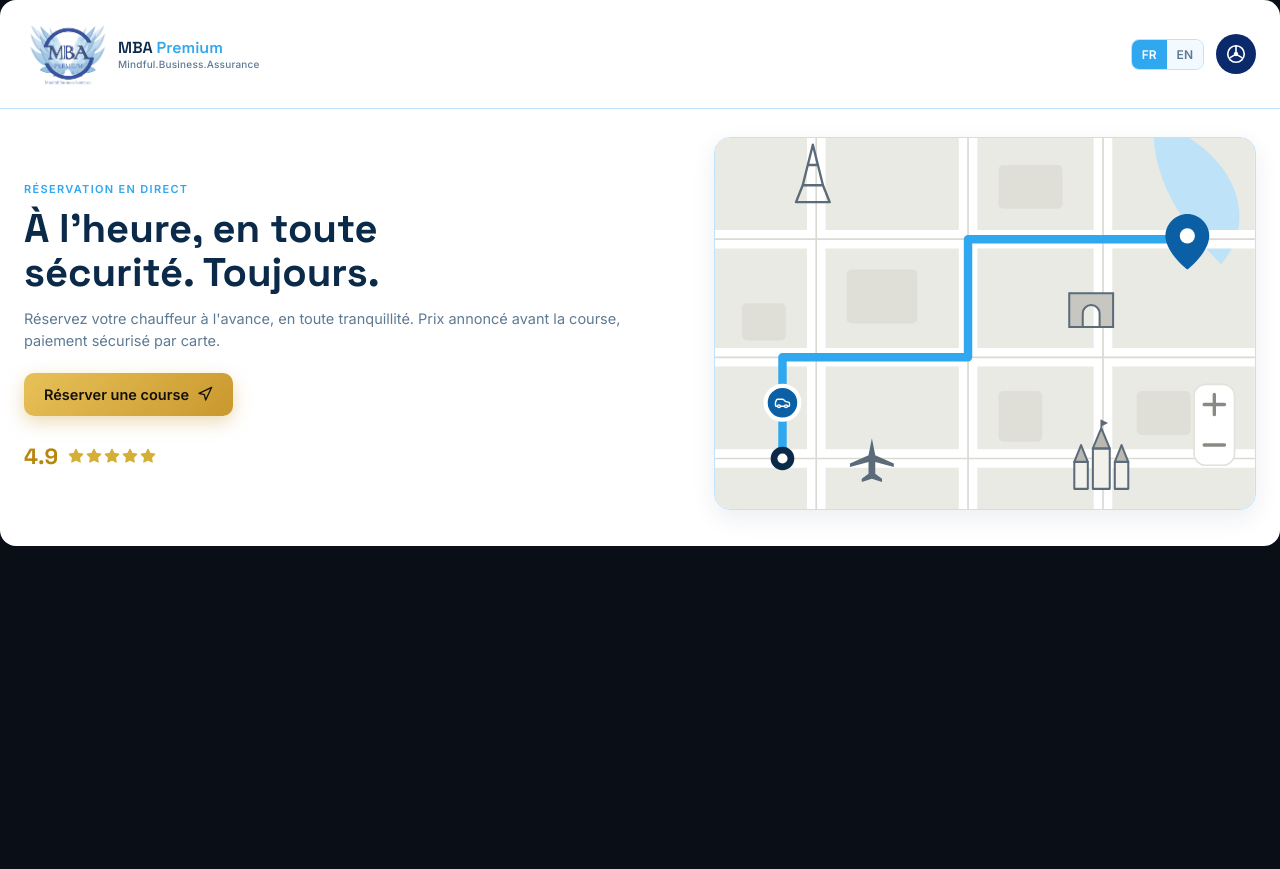
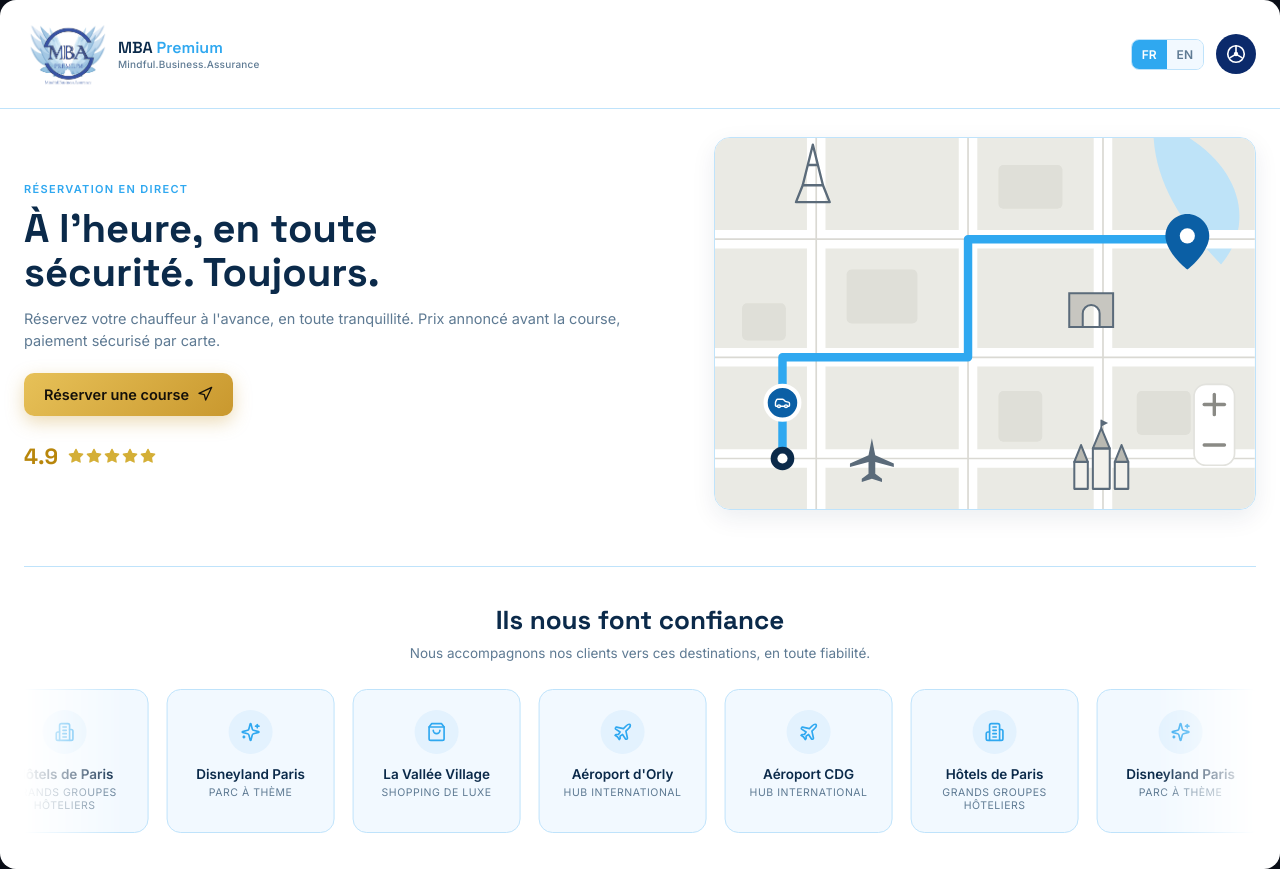
Before and after one commit to MBApremium/mba-premium-vtc, a React (Vite) app: page / in a window 1280 px wide. Before the commit the page ends 800 px from the top, so only its background shows below. Built offline with nearby package versions, Linux system fonts and the light colour scheme; no server answers; the database is empty.

Commit message:
Update App.jsx

```diff
--- a/src/App.jsx
+++ b/src/App.jsx
@@ -1,7 +1,8 @@
 import React, { useState, useEffect, useRef, createContext, useContext } from "react";
 import {
   MapPin, Clock, CreditCard, Car, CheckCircle2, ChevronLeft,
-  Calendar, Star, Navigation, Loader2, History, Settings, X, Plus
+  Calendar, Star, Navigation, Loader2, History, Settings, X, Plus,
+  Plane, Building2, Sparkles, ShoppingBag
 } from "lucide-react";
 import { initializeApp } from "firebase/app";
 import { getFirestore, doc, getDoc, setDoc } from "firebase/firestore";
@@ -317,6 +318,18 @@ const STRINGS = {
     checkMailSub: (price, email) => `La réservation est envoyée à notre service de paiement. Vous allez recevoir un lien de paiement de ${price} à l'adresse ${email}.`,
     paymentFineprint: "Le chauffeur reçoit le bon de commande par email et vous envoie ensuite le lien de paiement sur votre adresse mail saisie.",
     driverSpace: "Espace chauffeur",
+    trustTitle: "Ils nous font confiance",
+    trustSub: "Nous accompagnons nos clients vers ces destinations, en toute fiabilité.",
+    trustAirportCdg: "Aéroport CDG",
+    trustAirportCdgTag: "Hub international",
+    trustHotels: "Hôtels de Paris",
+    trustHotelsTag: "Grands groupes hôteliers",
+    trustDisney: "Disneyland Paris",
+    trustDisneyTag: "Parc à thème",
+    trustShopping: "La Vallée Village",
+    trustShoppingTag: "Shopping de luxe",
+    trustAirportOrly: "Aéroport d'Orly",
+    trustAirportOrlyTag: "Hub international",
   },
   en: {
     eyebrow: "Live booking",
@@ -354,6 +367,18 @@ const STRINGS = {
     checkMailSub: (price, email) => `Your booking has been sent to our payment service. You will receive a payment link for ${price} at ${email}.`,
     paymentFineprint: "The driver receives the order by email and will then send you the payment link at the email address you entered.",
     driverSpace: "Driver area",
+    trustTitle: "Trusted by Leading Brands",
+    trustSub: "We proudly bring our clients to these world-class destinations.",
+    trustAirportCdg: "Paris CDG Airport",
+    trustAirportCdgTag: "International hub",
+    trustHotels: "Paris Hotels",
+    trustHotelsTag: "Major hotel groups",
+    trustDisney: "Disneyland Paris",
+    trustDisneyTag: "Theme park",
+    trustShopping: "La Vallée Village",
+    trustShoppingTag: "Luxury shopping",
+    trustAirportOrly: "Orly Airport",
+    trustAirportOrlyTag: "International hub",
   },
 };
 
@@ -654,7 +679,38 @@ function Home({ driver, onBook, onTrack, bookings }) {
 
         <MapCard />
       </section>
+
+      <TrustSection t={t} />
     </div>
+  );
+}
+
+function TrustSection({ t }) {
+  const brands = [
+    { icon: <Plane size={20} />, name: t("trustAirportCdg"), tag: t("trustAirportCdgTag") },
+    { icon: <Building2 size={20} />, name: t("trustHotels"), tag: t("trustHotelsTag") },
+    { icon: <Sparkles size={20} />, name: t("trustDisney"), tag: t("trustDisneyTag") },
+    { icon: <ShoppingBag size={20} />, name: t("trustShopping"), tag: t("trustShoppingTag") },
+    { icon: <Plane size={20} />, name: t("trustAirportOrly"), tag: t("trustAirportOrlyTag") },
+  ];
+  const looped = [...brands, ...brands];
+
+  return (
+    <section className="vtc-trust">
+      <h2>{t("trustTitle")}</h2>
+      <p className="vtc-trust-sub">{t("trustSub")}</p>
+      <div className="vtc-marquee">
+        <div className="vtc-marquee-track">
+          {looped.map((b, i) => (
+            <div className="vtc-trust-card" key={i}>
+              <div className="vtc-trust-icon">{b.icon}</div>
+              <div className="vtc-trust-name">{b.name}</div>
+              <div className="vtc-trust-tag">{b.tag}</div>
+            </div>
+          ))}
+        </div>
+      </div>
+    </section>
   );
 }
 
@@ -1841,6 +1897,18 @@ function Style() {
       .vtc-track-addr span:not(.vtc-recent-arrow) { color: var(--vtc-text); }
 
       .vtc-recent { margin-top: 40px; }
+
+      .vtc-trust { margin-top: 56px; padding-top: 36px; border-top: 1px solid var(--vtc-border); }
+      .vtc-trust h2 { font-size: 26px; text-align: center; margin-bottom: 8px; }
+      .vtc-trust-sub { text-align: center; color: var(--vtc-text-muted); font-size: 13.5px; margin: 0 auto 28px; max-width: 480px; }
+      .vtc-marquee { overflow: hidden; width: 100%; mask-image: linear-gradient(90deg, transparent, #000 8%, #000 92%, transparent); -webkit-mask-image: linear-gradient(90deg, transparent, #000 8%, #000 92%, transparent); }
+      .vtc-marquee-track { display: flex; gap: 18px; width: max-content; animation: vtc-marquee-scroll 22s linear infinite; }
+      .vtc-marquee:hover .vtc-marquee-track { animation-play-state: paused; }
+      @keyframes vtc-marquee-scroll { from { transform: translateX(0); } to { transform: translateX(-50%); } }
+      .vtc-trust-card { flex: 0 0 auto; width: 168px; background: var(--vtc-surface); border: 1px solid var(--vtc-border); border-radius: 14px; padding: 20px 16px; text-align: center; }
+      .vtc-trust-icon { width: 44px; height: 44px; border-radius: 50%; background: var(--vtc-surface-alt); display: flex; align-items: center; justify-content: center; margin: 0 auto 12px; color: var(--vtc-accent); }
+      .vtc-trust-name { font-weight: 600; font-size: 13.5px; }
+      .vtc-trust-tag { font-size: 10.5px; text-transform: uppercase; letter-spacing: .05em; color: var(--vtc-text-muted); margin-top: 4px; }
       .vtc-recent h3 { font-size: 15px; margin-bottom: 12px; color: var(--vtc-text-muted); font-weight: 600; text-transform: uppercase; letter-spacing: .06em; }
       .vtc-recent-list { display: flex; flex-direction: column; gap: 8px; }
       .vtc-recent-item { display: flex; align-items: center; gap: 10px; background: var(--vtc-surface); border: 1px solid var(--vtc-border); padding: 12px 14px; border-radius: 10px; color: var(--vtc-text-muted); }
```
